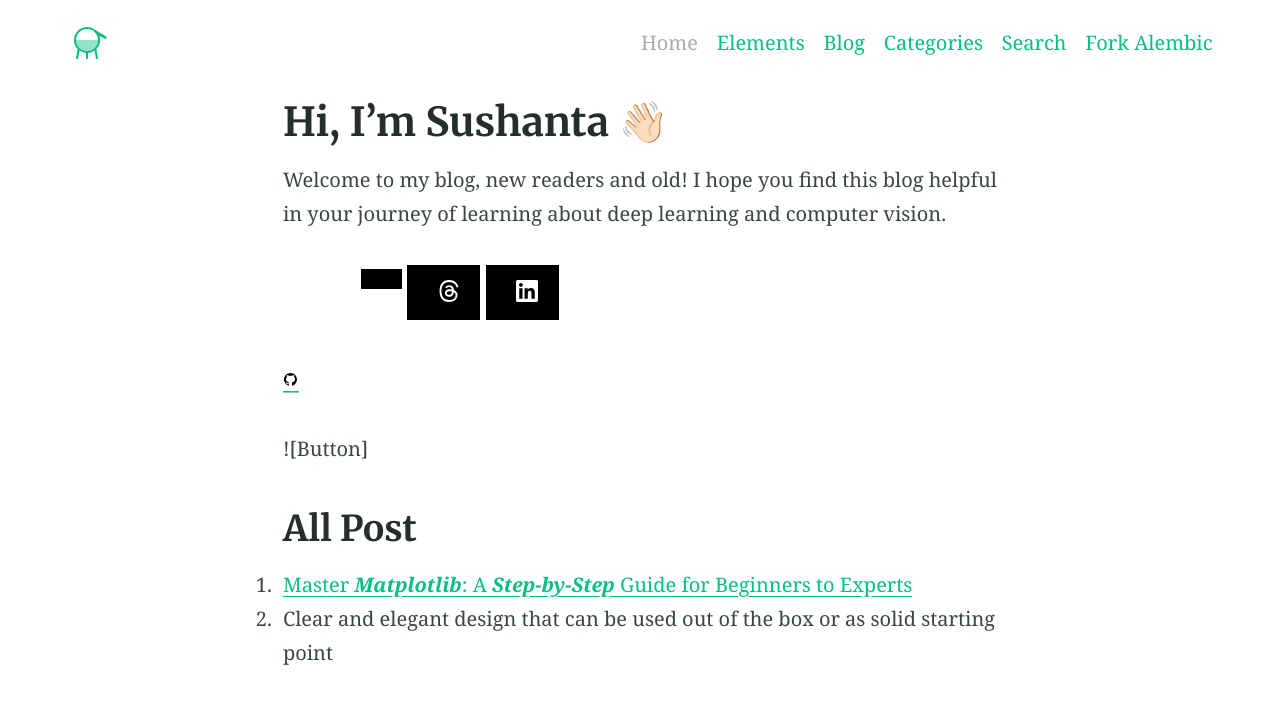
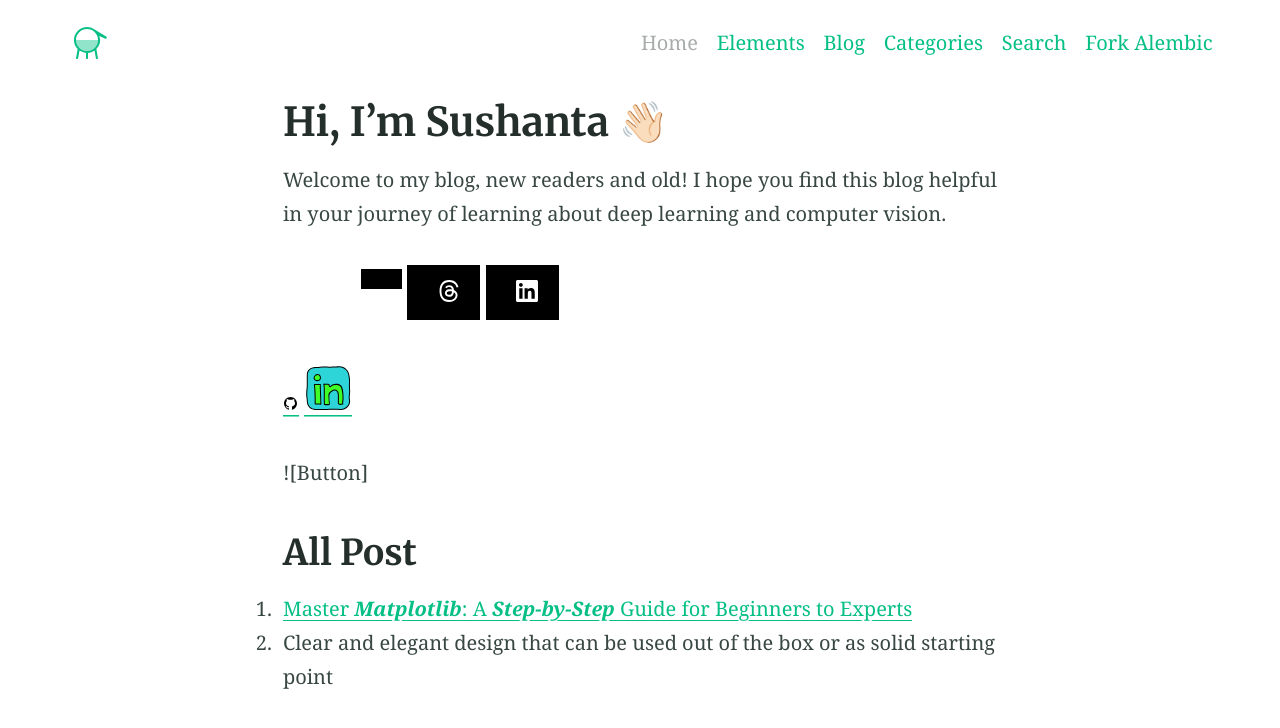
Before and after one commit to hi-sushanta/hi-sushanta.github.io, a Jekyll site: the page built from index.md, in a window 1280 px wide. Shown: the top 728 px of the page. Built offline with Jekyll 4.4.1, drawn with Linux system fonts in a browser that asks for light colours.

Commit message:
another icon add

```diff
--- a/index.md
+++ b/index.md
@@ -7,7 +7,7 @@ Welcome to my blog, new readers and old! I hope you find this blog helpful in yo
 
 {% include button.html  icon="github" link="https://github.com/hi-sushanta" color="#FFFFFF" %} {% include button.html link="https://hiwhy.io/" color="#000000" %} {% include button.html icon="Threads" link="https://www.threads.net/@hi_chiai" color="#000000" %} {% include button.html icon="linkedin" link="https://www.linkedin.com/in/sushanta-das-/" color="#000000" %}
 
-[![""](icons8-github.svg)](https://digitalocean.com)
+[![""](icons8-github.svg)](https://github.com/hi-sushanta) [![""](icons8-linkedin.svg)](https://www.linkedin.com/in/sushanta-das-/)
 
 ![Button]
 ## All Post
```
Also changed, not shown: icons8-linkedin.svg (added).
